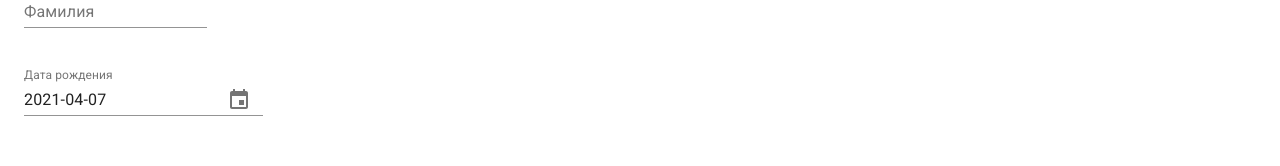
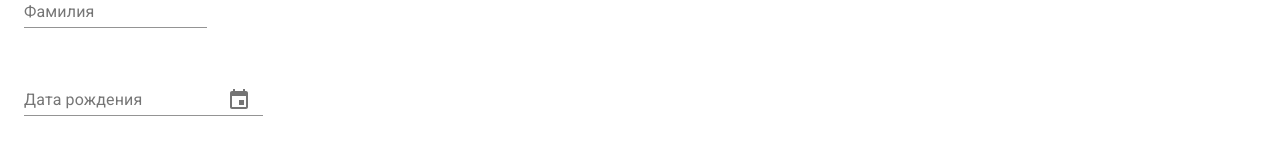
Before and after one commit to lmbrjk/employees, a React (Create React App) app: page /new in a window 1280 px wide. Shown: the part 276-442 px from the top of the page. Built offline with nearby package versions, Linux system fonts and the light colour scheme.

Commit message:
Поле даты может быть пустым 1)убрано значение birthday из DateInput; 2)добавлена проверка на пустое значение даты в date.js

```diff
--- a/src/commons/date.js
+++ b/src/commons/date.js
@@ -1,4 +1,9 @@
 export const changeDateFormat = value => {
+
+    // если поле с датой пустое
+    if(!value){
+        return
+    }
 
     value =
         value.toLocaleDateString("us-US", { year: 'numeric' })+ "-"+
--- a/src/components/ChangeItem.js
+++ b/src/components/ChangeItem.js
@@ -107,7 +107,6 @@ export default function ChangeItem({ match, sidebarSwitch }){
                                               ? <DateInput
                                                   nameField={input.nameField}
                                                   labelField={input.labelField}
-                                                  birthday={user.birthday}
                                                 />
                                               : <TextInput
                                                   nameField={input.nameField}
--- a/src/components/inputs/DateInput.js
+++ b/src/components/inputs/DateInput.js
@@ -5,7 +5,7 @@ import { Field } from "react-final-form";
 import DateFnsUtils from '@date-io/date-fns';
 import { MuiPickersUtilsProvider, KeyboardDatePicker } from '@material-ui/pickers';
 
-export default function MaterialUIPickers ({ nameField, labelField, birthday = "2021-04-07" }) {
+export default function MaterialUIPickers ({ nameField, labelField }) {
     return (
         <MuiPickersUtilsProvider utils={DateFnsUtils}>
             <Field
@@ -14,12 +14,13 @@ export default function MaterialUIPickers ({ nameField, labelField, birthday = "
             >
                 {({ input }) => (
                     <KeyboardDatePicker
+                        autoOk={true}
                         variant="inline"
                         format="yyyy-MM-dd"
                         margin="normal"
                         id={nameField}
                         label={labelField}
-                        value={ input.value ? input.value : birthday }
+                        value={ input.value ? input.value : null }
                         onChange={ input.onChange }
                         KeyboardButtonProps={{
                             'aria-label': 'change date',
```
